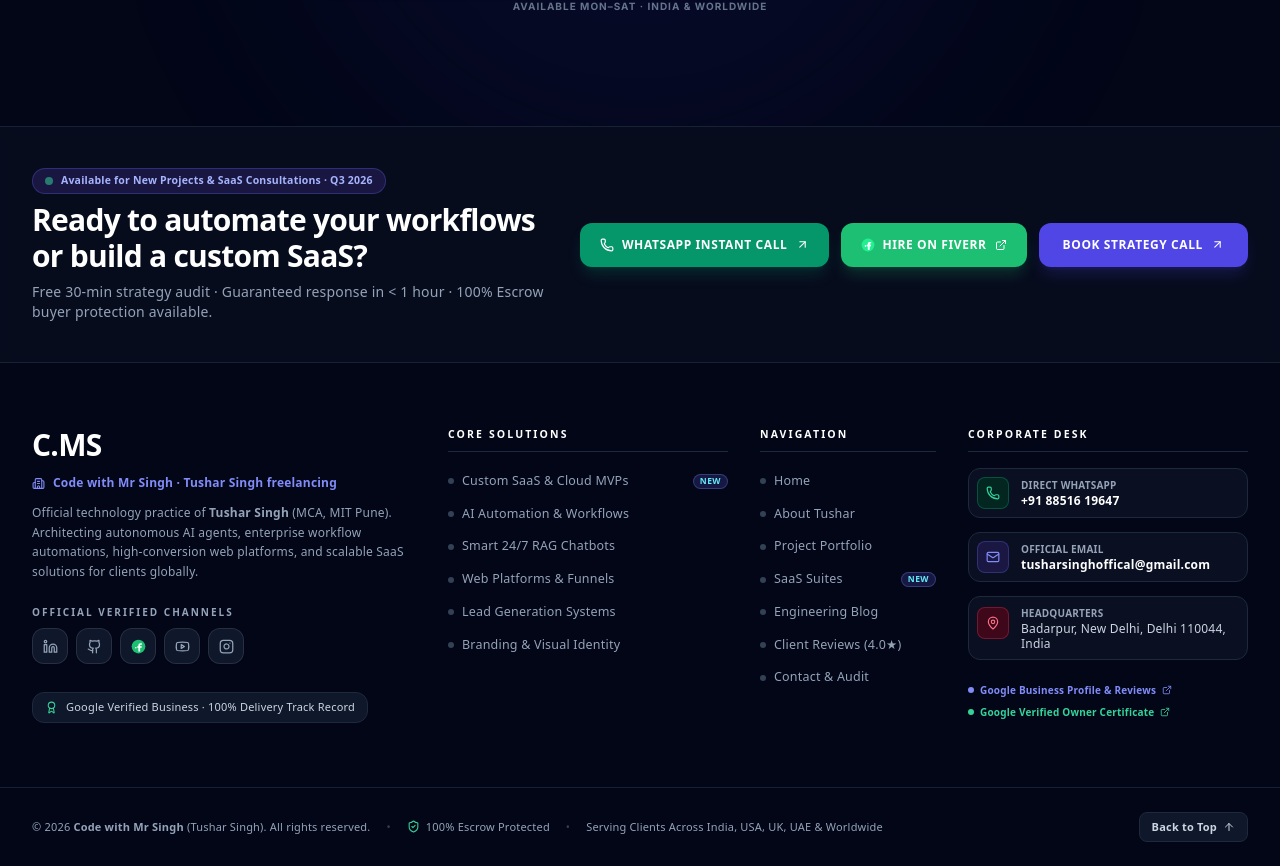
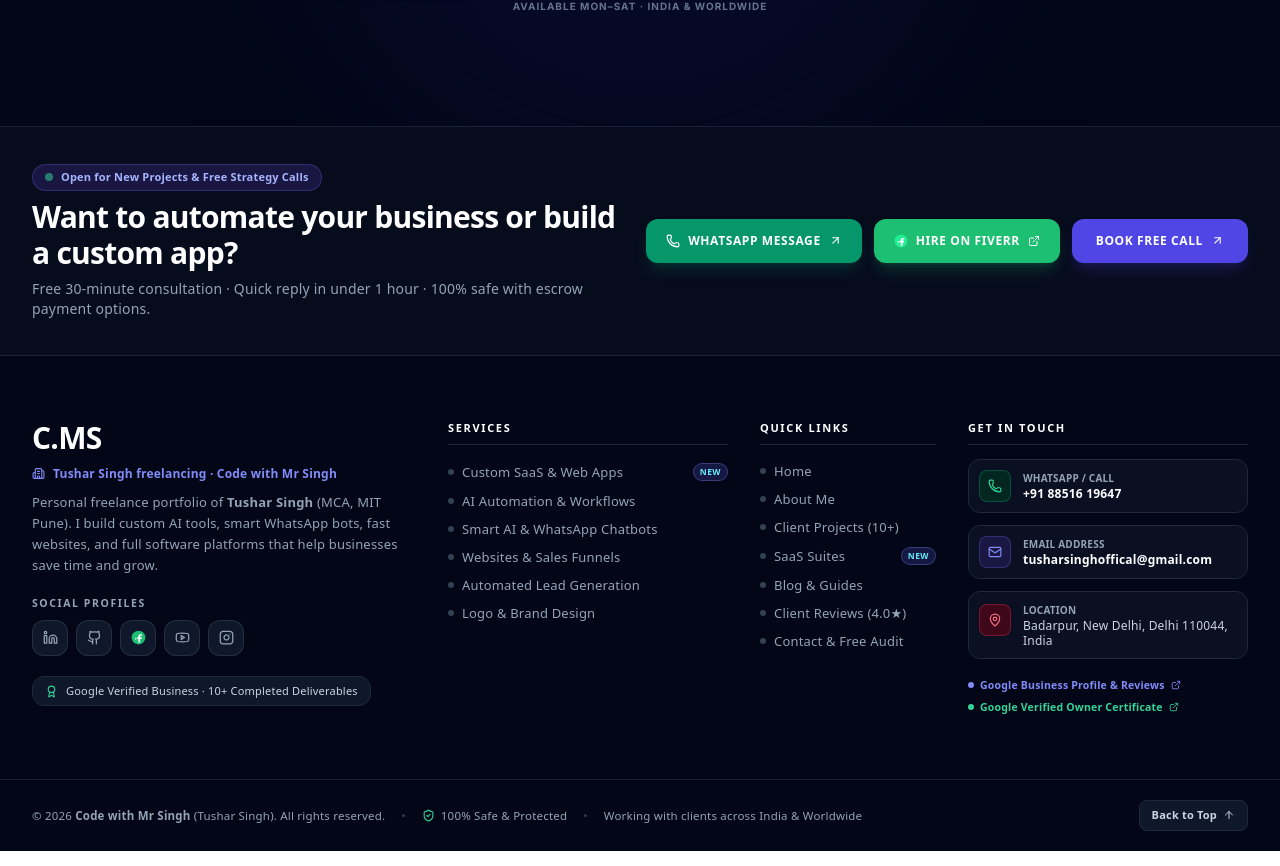
Before and after one commit to Tusharsinghoffical/codewithtushar, a React (Vite) app: page / in a window 1280 px wide. Shown: the part 5174-6040 px from the top of the page. Built offline with nearby package versions, Linux system fonts and the light colour scheme.

Commit message:
Simplify all English text and labels across Footer for maximum clarity

```diff
--- a/components/Footer.tsx
+++ b/components/Footer.tsx
@@ -2,19 +2,19 @@
 import { Link } from 'react-router-dom';
 import {
   Github, Linkedin, Instagram, Youtube, MapPin, Mail, Phone,
-  ArrowUpRight, Zap, ShieldCheck, CheckCircle2, Star, Clock,
-  ArrowUp, Sparkles, Building2, Award, ExternalLink
+  ArrowUpRight, Zap, ShieldCheck, Star, Clock,
+  ArrowUp, Building2, Award, ExternalLink
 } from 'lucide-react';
 import { FIVERR_PROFILE_URL } from '../constants';
 import { FiverrIcon } from './FiverrBadge';
 
-/* ─── Link Component with Micro-Animation ─────────────────── */
+/* ─── Simple Footer Link Component ────────────────────────── */
 const FooterLink = ({ to, label, isNew }: { to: string; label: string; isNew?: boolean }) => (
   <li>
     <Link
       to={to}
       onClick={() => window.scrollTo({ top: 0, behavior: 'smooth' })}
-      className="text-slate-400 hover:text-white transition-all duration-200 text-[12.5px] font-medium flex items-center justify-between group py-1"
+      className="text-slate-400 hover:text-white transition-all duration-200 text-xs sm:text-[13px] font-medium flex items-center justify-between group py-1"
     >
       <span className="flex items-center gap-2">
         <span className="w-1.5 h-1.5 rounded-full bg-slate-700 group-hover:bg-indigo-400 group-hover:scale-125 transition-all" />
@@ -29,14 +29,14 @@
   </li>
 );
 
-/* ─── Social Button Component ─────────────────────────────── */
-const SocialIconBtn = ({ href, icon, label, hoverColor }: { href: string; icon: React.ReactNode; label: string; hoverColor?: string }) => (
+/* ─── Social Media Button ─────────────────────────────────── */
+const SocialIconBtn = ({ href, icon, label }: { href: string; icon: React.ReactNode; label: string }) => (
   <a
     href={href}
     target="_blank"
     rel="noopener noreferrer"
     aria-label={label}
-    className={`w-9 h-9 rounded-xl bg-slate-900 border border-white/10 flex items-center justify-center text-slate-400 hover:text-white hover:border-indigo-500/50 hover:bg-slate-800 shadow-sm transition-all duration-200 active:scale-95 ${hoverColor || ''}`}
+    className="w-9 h-9 rounded-xl bg-slate-900 border border-white/10 flex items-center justify-center text-slate-400 hover:text-white hover:border-indigo-500/50 hover:bg-slate-800 shadow-sm transition-all duration-200 active:scale-95"
   >
     {icon}
   </a>
@@ -52,25 +52,25 @@
   return (
     <footer className="bg-slate-950 text-slate-300 border-t border-slate-800/80 relative overflow-hidden font-sans">
 
-      {/* Subtle Ambient Background Gradient */}
-      <div className="absolute inset-0 pointer-events-none -z-10">
-        <div className="absolute bottom-0 left-1/2 -translate-x-1/2 w-[1000px] h-[350px] bg-gradient-to-t from-indigo-950/20 via-slate-900/10 to-transparent blur-[140px]" />
+      {/* Subtle Background Glow */}
+      <div className="absolute inset-0 pointer-events-none -z-10 overflow-hidden">
+        <div className="absolute bottom-0 left-1/2 -translate-x-1/2 w-[900px] h-[300px] bg-gradient-to-t from-indigo-950/25 via-slate-900/10 to-transparent blur-[140px]" />
       </div>
 
-      {/* ── 1. EXECUTIVE CTA BANNER ───────────────────────────── */}
-      <div className="border-b border-slate-800/80 py-10 px-4 sm:px-6 lg:px-8 bg-slate-900/40 backdrop-blur-md">
+      {/* ── 1. TOP ACTION BANNER (SIMPLE ENGLISH) ──────────────── */}
+      <div className="border-b border-slate-800/80 py-9 px-4 sm:px-6 lg:px-8 bg-slate-900/40 backdrop-blur-md">
         <div className="max-w-7xl mx-auto flex flex-col lg:flex-row items-center justify-between gap-6">
 
           <div className="space-y-2 text-center lg:text-left">
-            <div className="inline-flex items-center gap-2 px-3 py-1 rounded-full bg-indigo-950/80 border border-indigo-500/30 text-[10.5px] font-bold text-indigo-300">
+            <div className="inline-flex items-center gap-2 px-3 py-1 rounded-full bg-indigo-950/80 border border-indigo-500/30 text-[11px] font-bold text-indigo-300">
               <span className="w-2 h-2 rounded-full bg-emerald-400 animate-pulse" />
-              <span>Available for New Projects &amp; SaaS Consultations · Q3 2026</span>
+              <span>Open for New Projects &amp; Free Strategy Calls</span>
             </div>
             <h2 className="text-2xl sm:text-3xl font-outfit font-black text-white tracking-tight">
-              Ready to automate your workflows or build a custom SaaS?
+              Want to automate your business or build a custom app?
             </h2>
             <p className="text-xs sm:text-sm text-slate-400 max-w-xl">
-              Free 30-min strategy audit · Guaranteed response in &lt; 1 hour · 100% Escrow buyer protection available.
+              Free 30-minute consultation · Quick reply in under 1 hour · 100% safe with escrow payment options.
             </p>
           </div>
 
@@ -82,7 +82,7 @@
               className="inline-flex items-center gap-2 px-5 py-3.5 bg-emerald-600 hover:bg-emerald-500 text-white rounded-xl font-outfit font-bold text-xs uppercase tracking-wider transition-all shadow-lg shadow-emerald-600/20 active:scale-95"
             >
               <Phone size={14} />
-              <span>WhatsApp Instant Call</span>
+              <span>WhatsApp Message</span>
               <ArrowUpRight size={13} />
             </a>
 
@@ -102,7 +102,7 @@
               onClick={scrollToTop}
               className="inline-flex items-center gap-2 px-6 py-3.5 bg-indigo-600 hover:bg-indigo-500 text-white rounded-xl font-outfit font-bold text-xs uppercase tracking-wider transition-all shadow-lg shadow-indigo-600/20 active:scale-95"
             >
-              <span>Book Strategy Call</span>
+              <span>Book Free Call</span>
               <ArrowUpRight size={13} />
             </Link>
           </div>
@@ -110,13 +110,13 @@
         </div>
       </div>
 
-      {/* ── 2. MAIN CORPORATE NAVIGATION GRID ─────────────────── */}
-      <div className="max-w-7xl mx-auto px-4 sm:px-6 lg:px-8 py-14 sm:py-16">
+      {/* ── 2. MAIN 4-COLUMN FOOTER ────────────────────────────── */}
+      <div className="max-w-7xl mx-auto px-4 sm:px-6 lg:px-8 py-12 sm:py-16">
         <div className="grid grid-cols-1 md:grid-cols-2 lg:grid-cols-12 gap-10 lg:gap-8">
 
-          {/* Col 1: Corporate Entity Info (5 cols on lg) */}
-          <div className="lg:col-span-4 space-y-5">
-            <div className="space-y-3">
+          {/* Col 1: About Tushar (4 cols on desktop) */}
+          <div className="lg:col-span-4 space-y-4">
+            <div className="space-y-2.5">
               <Link to="/" onClick={scrollToTop} className="inline-block">
                 <span className="text-3xl font-outfit font-black tracking-tight text-white hover:text-indigo-400 transition-colors">
                   C.MS
@@ -124,98 +124,98 @@
               </Link>
               <div className="flex items-center gap-2 text-xs font-semibold text-indigo-400">
                 <Building2 size={13} />
-                <span>Code with Mr Singh · Tushar Singh freelancing</span>
+                <span>Tushar Singh freelancing · Code with Mr Singh</span>
               </div>
-              <p className="text-xs text-slate-400 leading-relaxed max-w-sm">
-                Official technology practice of <strong>Tushar Singh</strong> (MCA, MIT Pune). Architecting autonomous AI agents, enterprise workflow automations, high-conversion web platforms, and scalable SaaS solutions for clients globally.
+              <p className="text-xs sm:text-[13px] text-slate-400 leading-relaxed max-w-sm">
+                Personal freelance portfolio of <strong>Tushar Singh</strong> (MCA, MIT Pune). I build custom AI tools, smart WhatsApp bots, fast websites, and full software platforms that help businesses save time and grow.
               </p>
             </div>
 
-            {/* Social Channels */}
+            {/* Social Links */}
             <div className="space-y-2 pt-1">
-              <p className="text-[10px] font-black uppercase tracking-[0.2em] text-slate-400">
-                Official Verified Channels
+              <p className="text-[10.5px] font-black uppercase tracking-[0.15em] text-slate-400">
+                Social Profiles
               </p>
               <div className="flex items-center gap-2">
-                <SocialIconBtn href="https://linkedin.com/in/tusharsingh2011" icon={<Linkedin size={15} />} label="LinkedIn Profile" />
-                <SocialIconBtn href="https://github.com/Tusharsinghoffical" icon={<Github size={15} />} label="GitHub Profile" />
-                <SocialIconBtn href={FIVERR_PROFILE_URL} icon={<FiverrIcon size={15} />} label="Fiverr Pro Profile" />
-                <SocialIconBtn href="https://www.youtube.com/@codewithmrsingh4u" icon={<Youtube size={15} />} label="YouTube Channel" />
+                <SocialIconBtn href="https://linkedin.com/in/tusharsingh2011" icon={<Linkedin size={15} />} label="LinkedIn" />
+                <SocialIconBtn href="https://github.com/Tusharsinghoffical" icon={<Github size={15} />} label="GitHub" />
+                <SocialIconBtn href={FIVERR_PROFILE_URL} icon={<FiverrIcon size={15} />} label="Fiverr Profile" />
+                <SocialIconBtn href="https://www.youtube.com/@codewithmrsingh4u" icon={<Youtube size={15} />} label="YouTube" />
                 <SocialIconBtn href="https://www.instagram.com/tushar.cms/" icon={<Instagram size={15} />} label="Instagram" />
               </div>
             </div>
 
-            {/* Verification Tag */}
-            <div className="pt-2">
+            {/* Trust badge */}
+            <div className="pt-1">
               <div className="inline-flex items-center gap-2 px-3 py-1.5 rounded-xl bg-slate-900 border border-slate-800 text-[11px] text-slate-300 font-medium">
                 <Award size={13} className="text-emerald-400" />
-                <span>Google Verified Business · 100% Delivery Track Record</span>
+                <span>Google Verified Business · 10+ Completed Deliverables</span>
               </div>
             </div>
           </div>
 
-          {/* Col 2: Core Solutions (3 cols on lg) */}
-          <div className="lg:col-span-3 space-y-4">
-            <p className="text-[10.5px] font-black text-white uppercase tracking-[0.2em] border-b border-slate-800 pb-2">
-              Core Solutions
+          {/* Col 2: Services (3 cols on desktop) */}
+          <div className="lg:col-span-3 space-y-3.5">
+            <p className="text-[11px] font-black text-white uppercase tracking-[0.15em] border-b border-slate-800 pb-2">
+              Services
             </p>
-            <ul className="space-y-1.5">
-              <FooterLink to="/saas" label="Custom SaaS &amp; Cloud MVPs" isNew />
+            <ul className="space-y-1">
+              <FooterLink to="/saas" label="Custom SaaS &amp; Web Apps" isNew />
               <FooterLink to="/services" label="AI Automation &amp; Workflows" />
-              <FooterLink to="/services" label="Smart 24/7 RAG Chatbots" />
-              <FooterLink to="/services" label="Web Platforms &amp; Funnels" />
-              <FooterLink to="/services" label="Lead Generation Systems" />
-              <FooterLink to="/services" label="Branding &amp; Visual Identity" />
+              <FooterLink to="/services" label="Smart AI &amp; WhatsApp Chatbots" />
+              <FooterLink to="/services" label="Websites &amp; Sales Funnels" />
+              <FooterLink to="/services" label="Automated Lead Generation" />
+              <FooterLink to="/services" label="Logo &amp; Brand Design" />
             </ul>
           </div>
 
-          {/* Col 3: Company & Governance (2 cols on lg) */}
-          <div className="lg:col-span-2 space-y-4">
-            <p className="text-[10.5px] font-black text-white uppercase tracking-[0.2em] border-b border-slate-800 pb-2">
-              Navigation
+          {/* Col 3: Quick Links (2 cols on desktop) */}
+          <div className="lg:col-span-2 space-y-3.5">
+            <p className="text-[11px] font-black text-white uppercase tracking-[0.15em] border-b border-slate-800 pb-2">
+              Quick Links
             </p>
-            <ul className="space-y-1.5">
+            <ul className="space-y-1">
               <FooterLink to="/" label="Home" />
-              <FooterLink to="/about" label="About Tushar" />
-              <FooterLink to="/projects" label="Project Portfolio" />
+              <FooterLink to="/about" label="About Me" />
+              <FooterLink to="/projects" label="Client Projects (10+)" />
               <FooterLink to="/saas" label="SaaS Suites" isNew />
-              <FooterLink to="/blog" label="Engineering Blog" />
+              <FooterLink to="/blog" label="Blog &amp; Guides" />
               <FooterLink to="/testimonials" label="Client Reviews (4.0★)" />
-              <FooterLink to="/contact" label="Contact &amp; Audit" />
+              <FooterLink to="/contact" label="Contact &amp; Free Audit" />
             </ul>
           </div>
 
-          {/* Col 4: Corporate Headquarters & Direct Contact (3 cols on lg) */}
-          <div className="lg:col-span-3 space-y-4">
-            <p className="text-[10.5px] font-black text-white uppercase tracking-[0.2em] border-b border-slate-800 pb-2">
-              Corporate Desk
+          {/* Col 4: Contact Info (3 cols on desktop) */}
+          <div className="lg:col-span-3 space-y-3.5">
+            <p className="text-[11px] font-black text-white uppercase tracking-[0.15em] border-b border-slate-800 pb-2">
+              Get in Touch
             </p>
-            <div className="space-y-3.5 text-xs">
+            <div className="space-y-3 text-xs">
 
               <a
                 href="https://wa.me/918851619647"
                 target="_blank"
                 rel="noopener noreferrer"
-                className="flex items-center gap-3 text-slate-300 hover:text-emerald-400 transition-colors p-2 rounded-xl bg-slate-900/60 border border-slate-800 hover:border-emerald-500/40 group"
+                className="flex items-center gap-3 text-slate-300 hover:text-emerald-400 transition-colors p-2.5 rounded-xl bg-slate-900/60 border border-slate-800 hover:border-emerald-500/40 group"
               >
                 <div className="w-8 h-8 rounded-lg bg-emerald-950/80 border border-emerald-500/30 flex items-center justify-center text-emerald-400 shrink-0">
                   <Phone size={14} />
                 </div>
                 <div>
-                  <span className="block text-[10px] uppercase font-bold text-slate-400">Direct WhatsApp</span>
+                  <span className="block text-[10px] uppercase font-bold text-slate-400">WhatsApp / Call</span>
                   <span className="font-semibold text-white group-hover:text-emerald-400">+91 88516 19647</span>
                 </div>
               </a>
 
               <a
                 href="mailto:tusharsinghoffical@gmail.com"
-                className="flex items-center gap-3 text-slate-300 hover:text-indigo-400 transition-colors p-2 rounded-xl bg-slate-900/60 border border-slate-800 hover:border-indigo-500/40 group"
+                className="flex items-center gap-3 text-slate-300 hover:text-indigo-400 transition-colors p-2.5 rounded-xl bg-slate-900/60 border border-slate-800 hover:border-indigo-500/40 group"
               >
                 <div className="w-8 h-8 rounded-lg bg-indigo-950/80 border border-indigo-500/30 flex items-center justify-center text-indigo-400 shrink-0">
                   <Mail size={14} />
                 </div>
                 <div className="overflow-hidden">
-                  <span className="block text-[10px] uppercase font-bold text-slate-400">Official Email</span>
+                  <span className="block text-[10px] uppercase font-bold text-slate-400">Email Address</span>
                   <span className="font-semibold text-white group-hover:text-indigo-400 truncate block">tusharsinghoffical@gmail.com</span>
                 </div>
               </a>
@@ -224,21 +224,21 @@
                 href="https://www.google.com/maps/search/?api=1&query=Tushar+Singh+freelancing+New+Delhi+Delhi+110044"
                 target="_blank"
                 rel="noopener noreferrer"
-                className="flex items-start gap-3 text-slate-300 hover:text-white transition-colors p-2 rounded-xl bg-slate-900/60 border border-slate-800 hover:border-slate-700 group"
+                className="flex items-start gap-3 text-slate-300 hover:text-white transition-colors p-2.5 rounded-xl bg-slate-900/60 border border-slate-800 hover:border-slate-700 group"
               >
                 <div className="w-8 h-8 rounded-lg bg-rose-950/80 border border-rose-500/30 flex items-center justify-center text-rose-400 shrink-0 mt-0.5">
                   <MapPin size={14} />
                 </div>
                 <div>
-                  <span className="block text-[10px] uppercase font-bold text-slate-400">Headquarters</span>
+                  <span className="block text-[10px] uppercase font-bold text-slate-400">Location</span>
                   <span className="font-medium text-slate-300 group-hover:text-white leading-tight block">
                     Badarpur, New Delhi, Delhi 110044, India
                   </span>
                 </div>
               </a>
 
-              {/* Official Credential Badges */}
-              <div className="pt-2 flex flex-col gap-1.5 text-[10px] font-semibold">
+              {/* Official links */}
+              <div className="pt-1.5 flex flex-col gap-1.5 text-[10.5px] font-semibold">
                 <a
                   href="https://share.google/ZDu1p0y00ioP6PWiA"
                   target="_blank"
@@ -267,18 +267,18 @@
         </div>
       </div>
 
-      {/* ── 3. LEGAL & COMPLIANCE BOTTOM STRIP ─────────────────── */}
-      <div className="border-t border-slate-800/80 px-4 sm:px-6 lg:px-8 py-6 bg-slate-950">
-        <div className="max-w-7xl mx-auto flex flex-col md:flex-row items-center justify-between gap-4 text-[11px] text-slate-400">
+      {/* ── 3. BOTTOM COPYRIGHT STRIP ─────────────────────────── */}
+      <div className="border-t border-slate-800/80 px-4 sm:px-6 lg:px-8 py-5 bg-slate-950">
+        <div className="max-w-7xl mx-auto flex flex-col md:flex-row items-center justify-between gap-3 text-[11.5px] text-slate-400">
 
           <div className="flex flex-wrap items-center justify-center md:justify-start gap-4">
             <span>&copy; {year} <strong>Code with Mr Singh</strong> (Tushar Singh). All rights reserved.</span>
             <span className="hidden sm:inline text-slate-700">•</span>
             <span className="flex items-center gap-1.5 text-slate-400">
-              <ShieldCheck size={13} className="text-emerald-400" /> 100% Escrow Protected
+              <ShieldCheck size={13} className="text-emerald-400" /> 100% Safe &amp; Protected
             </span>
             <span className="hidden sm:inline text-slate-700">•</span>
-            <span>Serving Clients Across India, USA, UK, UAE &amp; Worldwide</span>
+            <span>Working with clients across India &amp; Worldwide</span>
           </div>
 
           <div className="flex items-center gap-4">
```
